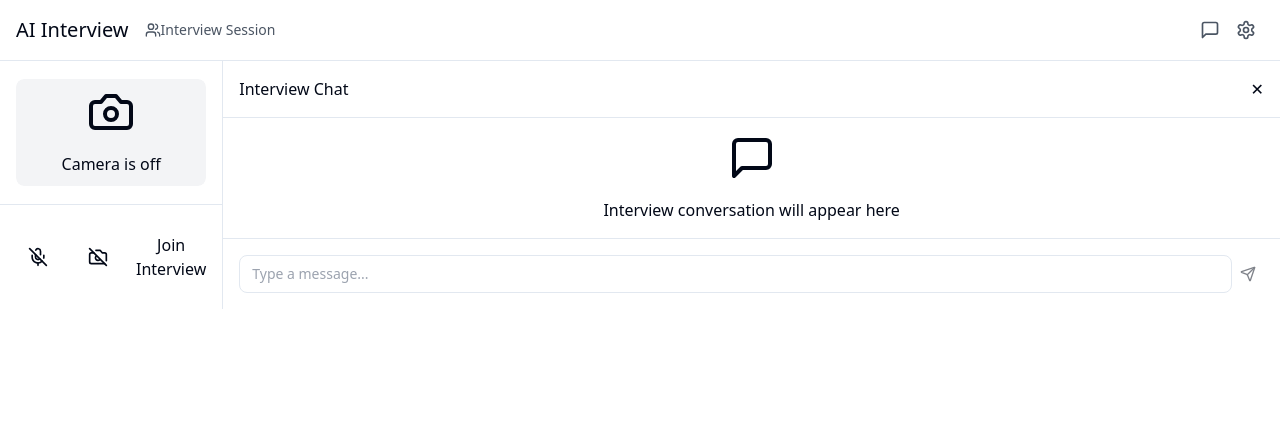
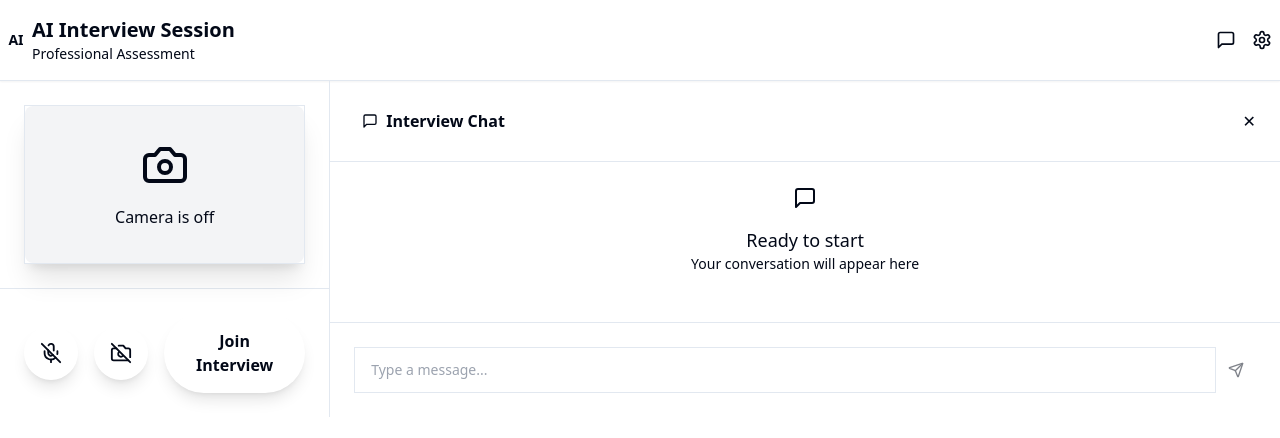
Before and after one commit to Jeevesh27/verbal-vista-interview-ai, a React (Vite) app: page / in a window 1280 px wide. Shown: the top 438 px of the page. Built offline with nearby package versions, Linux system fonts and the light colour scheme.

Commit message:
Refactor UI with animations and colors
Improved the UI with animations for speaking and responses, fixed the video to the left side, and implemented a softer color scheme.

```diff
--- a/src/components/Interview.jsx
+++ b/src/components/Interview.jsx
@@ -1,6 +1,6 @@
 
 import React, { useState, useEffect, useRef } from 'react';
-import { Mic, MicOff, Camera, CameraOff, MessageSquare, Send, Users, Settings, Phone, PhoneOff } from 'lucide-react';
+import { Mic, MicOff, Camera, CameraOff, MessageSquare, Send, Users, Settings, Phone, PhoneOff, Volume2 } from 'lucide-react';
 import CameraVideo from './CameraVideo';
 import AudioRecorder from './AudioRecorder';
 import TextToSpeech from './TextToSpeech';
@@ -16,6 +16,8 @@ const Interview = () => {
   const [conversationHistory, setConversationHistory] = useState([]);
   const [chatMessage, setChatMessage] = useState('');
   const [showChat, setShowChat] = useState(true);
+  const [isAISpeaking, setIsAISpeaking] = useState(false);
+  const [isUserSpeaking, setIsUserSpeaking] = useState(false);
 
   const audioRecorderRef = useRef();
   const textToSpeechRef = useRef();
@@ -34,6 +36,7 @@ const Interview = () => {
     const welcomeMessage = "Welcome to your AI interview. Please introduce yourself and tell me your name.";
     setCurrentQuestion(welcomeMessage);
 
+    setIsAISpeaking(true);
     if (textToSpeechRef.current) {
       textToSpeechRef.current.speak(welcomeMessage);
     }
@@ -45,6 +48,8 @@ const Interview = () => {
     setIsInterviewActive(false);
     setIsCameraOn(false);
     setIsMicOn(false);
+    setIsAISpeaking(false);
+    setIsUserSpeaking(false);
     if (textToSpeechRef.current) {
       textToSpeechRef.current.stop();
     }
@@ -54,6 +59,7 @@ const Interview = () => {
     if (!userText.trim()) return;
 
     setIsLoading(true);
+    setIsUserSpeaking(false);
 
     setConversationHistory(prev => [...prev, {
       type: 'user',
@@ -85,6 +91,7 @@ const Interview = () => {
           timestamp: new Date()
         }]);
 
+        setIsAISpeaking(true);
         if (textToSpeechRef.current) {
           textToSpeechRef.current.speak(aiQuestion);
         }
@@ -94,6 +101,7 @@ const Interview = () => {
       const errorMessage = "I'm sorry, there was an error processing your response. Please try again.";
       setCurrentQuestion(errorMessage);
 
+      setIsAISpeaking(true);
       if (textToSpeechRef.current) {
         textToSpeechRef.current.speak(errorMessage);
       }
@@ -121,26 +129,41 @@ const Interview = () => {
     }
   };
 
+  // Handle TTS events
+  useEffect(() => {
+    const handleSpeechStart = () => setIsAISpeaking(true);
+    const handleSpeechEnd = () => setIsAISpeaking(false);
+
+    if (textToSpeechRef.current) {
+      textToSpeechRef.current.onSpeechStart = handleSpeechStart;
+      textToSpeechRef.current.onSpeechEnd = handleSpeechEnd;
+    }
+  }, []);
+
   return (
-    <div className="h-screen bg-gray-50 flex flex-col">
+    <div className="h-screen bg-gradient-to-br from-slate-50 to-blue-50 flex flex-col">
       {/* Header */}
-      <div className="bg-white border-b border-gray-200 px-4 py-3 flex items-center justify-between">
+      <div className="bg-white/90 backdrop-blur-sm border-b border-slate-200/50 px-6 py-4 flex items-center justify-between shadow-sm">
         <div className="flex items-center space-x-4">
-          <h1 className="text-xl font-medium text-gray-900">AI Interview</h1>
-          <div className="hidden md:flex items-center space-x-2 text-sm text-gray-600">
-            <Users size={16} />
-            <span>Interview Session</span>
+          <div className="flex items-center space-x-3">
+            <div className="w-8 h-8 bg-gradient-to-r from-blue-500 to-indigo-600 rounded-lg flex items-center justify-center">
+              <span className="text-white text-sm font-semibold">AI</span>
+            </div>
+            <div>
+              <h1 className="text-xl font-semibold text-slate-800">AI Interview Session</h1>
+              <p className="text-sm text-slate-500">Professional Assessment</p>
+            </div>
           </div>
         </div>
 
-        <div className="flex items-center space-x-2">
+        <div className="flex items-center space-x-3">
           <button
             onClick={() => setShowChat(!showChat)}
-            className="lg:hidden p-2 text-gray-600 hover:bg-gray-100 rounded-lg"
+            className="lg:hidden p-2 text-slate-600 hover:bg-slate-100 rounded-xl transition-all duration-200"
           >
             <MessageSquare size={20} />
           </button>
-          <button className="p-2 text-gray-600 hover:bg-gray-100 rounded-lg">
+          <button className="p-2 text-slate-600 hover:bg-slate-100 rounded-xl transition-all duration-200">
             <Settings size={20} />
           </button>
         </div>
@@ -148,33 +171,68 @@ const Interview = () => {
 
       {/* Main Content */}
       <div className="flex-1 flex overflow-hidden">
-        {/* Video Section */}
-        <div className="flex-1 flex flex-col">
-          {/* Video Grid */}
-          <div className="flex-1 bg-gray-900 p-4 flex items-center justify-center">
-            <div className="max-w-4xl w-full">
-              <div className="bg-gray-800 rounded-lg overflow-hidden shadow-2xl">
+        {/* Left Side - Video Section */}
+        <div className="flex-1 lg:flex-none lg:w-2/3 flex flex-col">
+          {/* Video Container */}
+          <div className="flex-1 p-6 flex items-center justify-center">
+            <div className="w-full max-w-3xl">
+              <div className="relative bg-white rounded-2xl shadow-xl overflow-hidden border border-slate-200/50">
                 <CameraVideo isActive={isCameraOn} />
+
+                {/* Speaking Indicator Overlay */}
+                {(isUserSpeaking || isAISpeaking) && (
+                  <div className="absolute top-4 left-4">
+                    <div className={`flex items-center space-x-2 px-3 py-2 rounded-full ${
+                      isUserSpeaking
+                        ? 'bg-green-500/90 text-white'
+                        : 'bg-blue-500/90 text-white'
+                    } backdrop-blur-sm animate-pulse`}>
+                      <div className="flex space-x-1">
+                        <div className="w-1 h-3 bg-white rounded-full animate-bounce"></div>
+                        <div className="w-1 h-3 bg-white rounded-full animate-bounce" style={{animationDelay: '0.1s'}}></div>
+                        <div className="w-1 h-3 bg-white rounded-full animate-bounce" style={{animationDelay: '0.2s'}}></div>
+                      </div>
+                      <span className="text-sm font-medium">
+                        {isUserSpeaking ? 'You are speaking' : 'AI is speaking'}
+                      </span>
+                    </div>
+                  </div>
+                )}
+
+                {/* Participant Label */}
+                <div className="absolute bottom-4 left-4">
+                  <div className="bg-black/70 text-white px-3 py-1 rounded-lg text-sm font-medium backdrop-blur-sm">
+                    You
+                  </div>
+                </div>
               </div>
             </div>
           </div>
 
-          {/* Current Question Bar */}
+          {/* Current Question Section */}
           {isInterviewActive && (
-            <div className="bg-blue-50 border-t border-blue-200 p-4">
-              <div className="max-w-4xl mx-auto">
-                <div className="flex items-start space-x-3">
-                  <div className="flex-shrink-0 w-8 h-8 bg-blue-600 rounded-full flex items-center justify-center">
-                    <span className="text-white text-sm font-medium">AI</span>
+            <div className="bg-white/80 backdrop-blur-sm border-t border-slate-200/50 p-6">
+              <div className="max-w-3xl mx-auto">
+                <div className="flex items-start space-x-4">
+                  <div className={`flex-shrink-0 w-10 h-10 rounded-full flex items-center justify-center transition-all duration-300 ${
+                    isAISpeaking
+                      ? 'bg-gradient-to-r from-blue-500 to-indigo-600 animate-pulse'
+                      : 'bg-gradient-to-r from-blue-500 to-indigo-600'
+                  }`}>
+                    {isAISpeaking ? (
+                      <Volume2 className="text-white" size={20} />
+                    ) : (
+                      <span className="text-white text-sm font-semibold">AI</span>
+                    )}
                   </div>
-                  <div className="flex-1">
+                  <div className="flex-1 bg-white rounded-xl p-4 shadow-sm border border-slate-200/50">
                     {isLoading ? (
-                      <div className="flex items-center space-x-2 text-blue-600">
-                        <div className="animate-spin rounded-full h-4 w-4 border-2 border-blue-600 border-t-transparent"></div>
+                      <div className="flex items-center space-x-3 text-slate-600">
+                        <div className="animate-spin rounded-full h-5 w-5 border-2 border-blue-500 border-t-transparent"></div>
                         <span>Processing your response...</span>
                       </div>
                     ) : (
-                      <p className="text-gray-800">{currentQuestion}</p>
+                      <p className="text-slate-800 leading-relaxed">{currentQuestion}</p>
                     )}
                   </div>
                 </div>
@@ -183,93 +241,101 @@ const Interview = () => {
           )}
 
           {/* Controls Bar */}
-          <div className="bg-white border-t border-gray-200 p-4">
+          <div className="bg-white/90 backdrop-blur-sm border-t border-slate-200/50 p-6">
             <div className="flex items-center justify-center space-x-4">
               <button
                 onClick={() => setIsMicOn(!isMicOn)}
-                className={`p-3 rounded-full transition-colors ${
+                className={`p-4 rounded-full transition-all duration-300 transform hover:scale-105 ${
                   isMicOn
-                    ? 'bg-gray-200 text-gray-700 hover:bg-gray-300'
-                    : 'bg-red-500 text-white hover:bg-red-600'
+                    ? 'bg-slate-100 text-slate-700 hover:bg-slate-200 shadow-md'
+                    : 'bg-red-500 text-white hover:bg-red-600 shadow-lg'
                 }`}
               >
-                {isMicOn ? <Mic size={20} /> : <MicOff size={20} />}
+                {isMicOn ? <Mic size={22} /> : <MicOff size={22} />}
               </button>
 
               <button
                 onClick={() => setIsCameraOn(!isCameraOn)}
-                className={`p-3 rounded-full transition-colors ${
+                className={`p-4 rounded-full transition-all duration-300 transform hover:scale-105 ${
                   isCameraOn
-                    ? 'bg-gray-200 text-gray-700 hover:bg-gray-300'
-                    : 'bg-red-500 text-white hover:bg-red-600'
+                    ? 'bg-slate-100 text-slate-700 hover:bg-slate-200 shadow-md'
+                    : 'bg-red-500 text-white hover:bg-red-600 shadow-lg'
                 }`}
               >
-                {isCameraOn ? <Camera size={20} /> : <CameraOff size={20} />}
+                {isCameraOn ? <Camera size={22} /> : <CameraOff size={22} />}
               </button>
 
               {!isInterviewActive ? (
                 <button
                   onClick={startInterview}
-                  className="px-6 py-3 bg-green-600 hover:bg-green-700 text-white rounded-full font-medium transition-colors"
+                  className="px-8 py-4 bg-gradient-to-r from-green-500 to-emerald-600 hover:from-green-600 hover:to-emerald-700 text-white rounded-full font-semibold transition-all duration-300 transform hover:scale-105 shadow-lg"
                 >
                   Join Interview
                 </button>
               ) : (
                 <button
                   onClick={endInterview}
-                  className="p-3 bg-red-500 hover:bg-red-600 text-white rounded-full transition-colors"
+                  className="p-4 bg-gradient-to-r from-red-500 to-red-600 hover:from-red-600 hover:to-red-700 text-white rounded-full transition-all duration-300 transform hover:scale-105 shadow-lg"
                 >
-                  <PhoneOff size={20} />
+                  <PhoneOff size={22} />
                 </button>
               )}
             </div>
           </div>
         </div>
 
-        {/* Chat Sidebar */}
-        <div className={`${showChat ? 'block' : 'hidden'} lg:block w-full lg:w-80 bg-white border-l border-gray-200 flex flex-col`}>
+        {/* Right Side - Chat Section */}
+        <div className={`${showChat ? 'block' : 'hidden'} lg:block w-full lg:w-1/3 bg-white/90 backdrop-blur-sm border-l border-slate-200/50 flex flex-col`}>
           {/* Chat Header */}
-          <div className="p-4 border-b border-gray-200 flex items-center justify-between">
-            <h3 className="font-medium text-gray-900">Interview Chat</h3>
+          <div className="p-6 border-b border-slate-200/50 flex items-center justify-between">
+            <div className="flex items-center space-x-3">
+              <div className="w-8 h-8 bg-gradient-to-r from-indigo-500 to-purple-600 rounded-lg flex items-center justify-center">
+                <MessageSquare size={16} className="text-white" />
+              </div>
+              <h3 className="font-semibold text-slate-800">Interview Chat</h3>
+            </div>
             <button
               onClick={() => setShowChat(false)}
-              className="lg:hidden text-gray-500 hover:text-gray-700"
+              className="lg:hidden text-slate-500 hover:text-slate-700 transition-colors"
             >
               ✕
             </button>
           </div>
 
           {/* Chat Messages */}
-          <div className="flex-1 overflow-y-auto p-4 space-y-3">
+          <div className="flex-1 overflow-y-auto p-6 space-y-4">
             {conversationHistory.length === 0 ? (
-              <div className="text-center text-gray-500 py-8">
-                <MessageSquare size={48} className="mx-auto mb-4 text-gray-300" />
-                <p>Interview conversation will appear here</p>
+              <div className="text-center text-slate-500 py-12">
+                <div className="w-16 h-16 bg-gradient-to-r from-slate-200 to-slate-300 rounded-full flex items-center justify-center mx-auto mb-4">
+                  <MessageSquare size={24} className="text-slate-400" />
+                </div>
+                <p className="text-lg font-medium mb-2">Ready to start</p>
+                <p className="text-sm">Your conversation will appear here</p>
               </div>
             ) : (
               conversationHistory.map((item, index) => (
                 <div
                   key={index}
-                  className={`flex ${item.type === 'user' ? 'justify-end' : 'justify-start'}`}
+                  className={`flex ${item.type === 'user' ? 'justify-end' : 'justify-start'} animate-fade-in`}
                 >
                   <div
-                    className={`max-w-xs lg:max-w-sm px-3 py-2 rounded-lg ${
+                    className={`max-w-xs lg:max-w-sm px-4 py-3 rounded-2xl shadow-sm transition-all duration-300 ${
                       item.type === 'ai'
-                        ? 'bg-gray-100 text-gray-800'
+                        ? 'bg-gradient-to-r from-blue-50 to-indigo-50 text-slate-800 border border-blue-100'
                         : item.type === 'user'
-                        ? 'bg-blue-600 text-white'
-                        : 'bg-green-100 text-green-800'
+                        ? 'bg-gradient-to-r from-blue-500 to-indigo-600 text-white'
+                        : 'bg-gradient-to-r from-green-50 to-emerald-50 text-green-800 border border-green-100'
                     }`}
                   >
                     <div className="flex items-center space-x-2 mb-1">
-                      <span className="text-xs font-medium">
+                      <span className="text-xs font-semibold opacity-90">
                         {item.type === 'ai' ? 'AI Interviewer' : item.type === 'user' ? 'You' : 'Chat'}
                       </span>
                       <span className="text-xs opacity-70">
                         {item.timestamp.toLocaleTimeString([], { hour: '2-digit', minute: '2-digit' })}
                       </span>
                     </div>
-                    <p className="text-sm">{item.message}</p>
+                    <p className="text-sm leading-relaxed">{item.message}</p>
                   </div>
                 </div>
               ))
@@ -278,20 +344,20 @@ const Interview = () => {
           </div>
 
           {/* Chat Input */}
-          <div className="p-4 border-t border-gray-200">
-            <div className="flex space-x-2">
+          <div className="p-6 border-t border-slate-200/50">
+            <div className="flex space-x-3">
               <input
                 type="text"
                 value={chatMessage}
                 onChange={(e) => setChatMessage(e.target.value)}
                 onKeyPress={handleChatKeyPress}
                 placeholder="Type a message..."
-                className="flex-1 px-3 py-2 border border-gray-300 rounded-lg focus:ring-2 focus:ring-blue-500 focus:border-transparent text-sm"
+                className="flex-1 px-4 py-3 border border-slate-200 rounded-xl focus:ring-2 focus:ring-blue-500 focus:border-transparent text-sm bg-white/80 backdrop-blur-sm transition-all duration-200"
               />
               <button
                 onClick={sendChatMessage}
                 disabled={!chatMessage.trim()}
-                className="p-2 bg-blue-600 text-white rounded-lg hover:bg-blue-700 disabled:opacity-50 disabled:cursor-not-allowed"
+                className="p-3 bg-gradient-to-r from-blue-500 to-indigo-600 text-white rounded-xl hover:from-blue-600 hover:to-indigo-700 disabled:opacity-50 disabled:cursor-not-allowed transition-all duration-200 transform hover:scale-105"
               >
                 <Send size={16} />
               </button>
@@ -307,6 +373,7 @@ const Interview = () => {
             ref={audioRecorderRef}
             isActive={isMicOn && isInterviewActive}
             onTranscription={handleUserResponse}
+            onSpeakingChange={setIsUserSpeaking}
           />
         </div>
       )}
```
Also changed, not shown: src/components/AudioRecorder.jsx (+17 -2 lines), src/index.css (+17 -0 lines).
